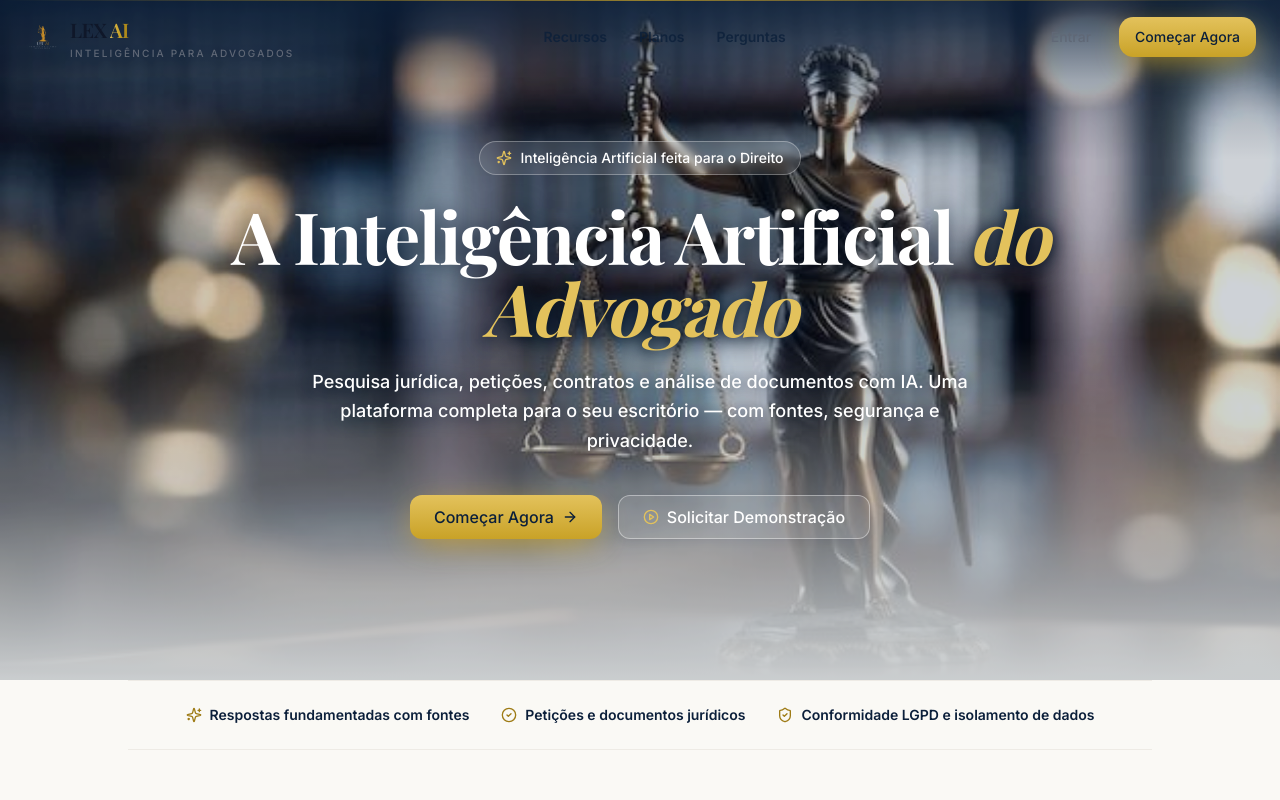
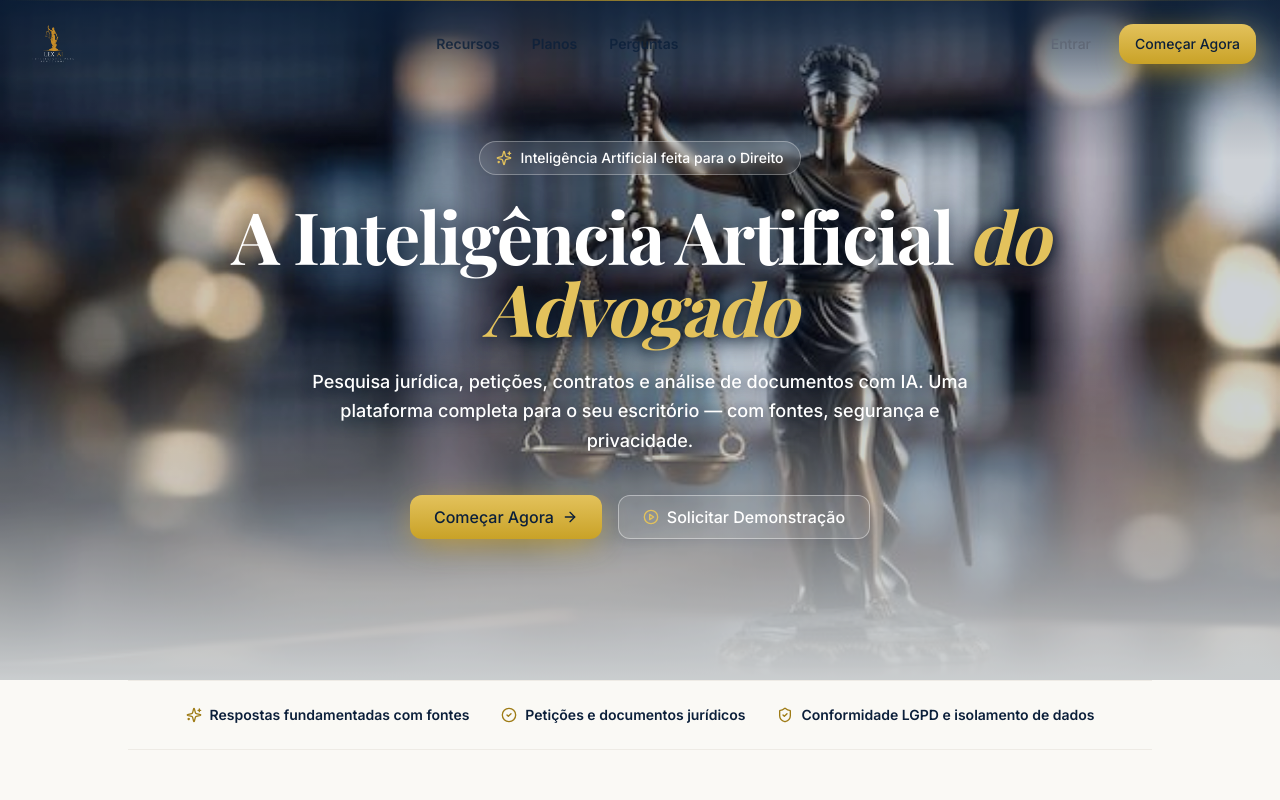
Before and after one commit to BONOVOXDF/lexai, a Next.js app in the folder frontend/: page / in a window 1280 px wide. Shown: the top 800 px of the page. Built offline with nearby package versions, Linux system fonts and the light colour scheme.

Commit message:
feat: logo maior sem texto

```diff
--- a/frontend/components/auth/auth-layout.tsx
+++ b/frontend/components/auth/auth-layout.tsx
@@ -30,7 +30,7 @@ export function AuthLayout({
         </div>
 
         <Link href="/" className="relative z-10">
-          <Logo showText={false} />
+          <Logo />
           <span className="ml-2 font-display text-lg font-semibold">
             LEX <span className="text-gradient-gold">AI</span>
           </span>
--- a/frontend/components/dashboard/sidebar.tsx
+++ b/frontend/components/dashboard/sidebar.tsx
@@ -63,7 +63,7 @@ function SidebarContent() {
 
       <div className="flex h-16 shrink-0 items-center border-b border-white/10 px-5">
         <Link href="/dashboard" className="flex items-center gap-2.5">
-          <Logo showText={false} className="gap-0" />
+          <Logo className="gap-0" />
           <span className="font-display text-xl font-semibold tracking-tight">
             LEX <span className="text-gradient-gold">AI</span>
           </span>
--- a/frontend/components/logo.tsx
+++ b/frontend/components/logo.tsx
@@ -5,44 +5,22 @@ import { cn } from "@/lib/utils";
 interface LogoProps {
   className?: string;
   iconClassName?: string;
-  textClassName?: string;
-  showText?: boolean;
   light?: boolean;
 }
 
-/** Logotipo da LEX AI (ícone de balança + marca). */
-export function Logo({ className, iconClassName, textClassName, showText = true, light }: LogoProps) {
+/** Logotipo da LEX AI (imagem da marca). */
+export function Logo({ className, iconClassName }: LogoProps) {
   return (
-    <div className={cn("flex items-center gap-2.5", className)}>
-      <div
-        className={cn(
-          "relative flex h-9 w-9 items-center justify-center rounded-lg overflow-hidden",
-          iconClassName
-        )}
-      >
-        <Image src="/logo.png" alt="LEX AI" width={36} height={36} className="h-full w-full object-contain" />
+    <div className={cn("flex items-center", className)}>
+      <div className={cn("relative flex items-center justify-center overflow-hidden", iconClassName)}>
+        <Image
+          src="/logo.png"
+          alt="LEX AI"
+          width={56}
+          height={56}
+          className="h-14 w-14 object-contain"
+        />
       </div>
-      {showText && (
-        <div className="leading-none">
-          <span
-            className={cn(
-              "font-display text-xl font-semibold tracking-tight",
-              light ? "text-white" : "text-foreground",
-              textClassName
-            )}
-          >
-            LEX <span className="text-gradient-gold">AI</span>
-          </span>
-          <p
-            className={cn(
-              "mt-1 hidden text-[10px] font-medium uppercase tracking-[0.22em] sm:block",
-              light ? "text-white/50" : "text-muted-foreground"
-            )}
-          >
-            Inteligência para Advogados
-          </p>
-        </div>
-      )}
     </div>
   );
 }
```
